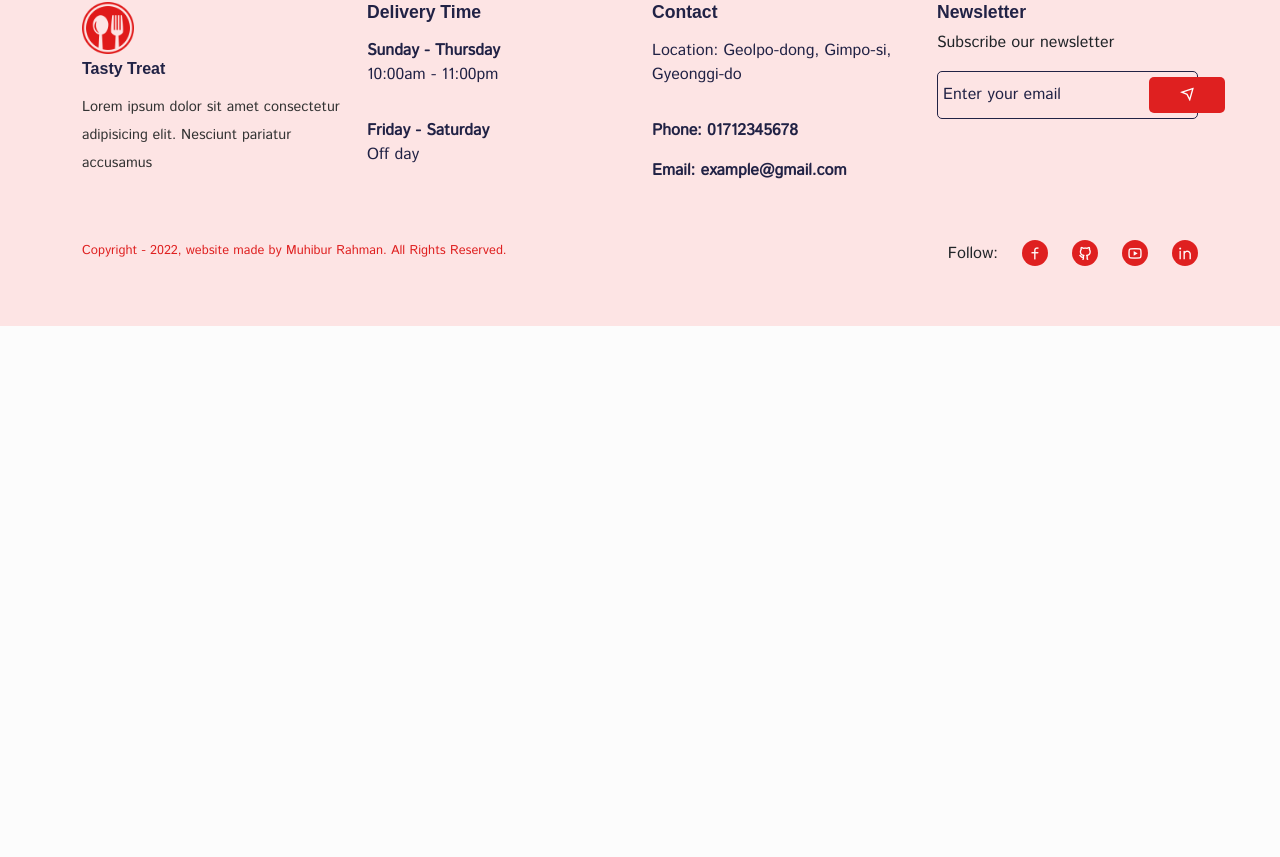
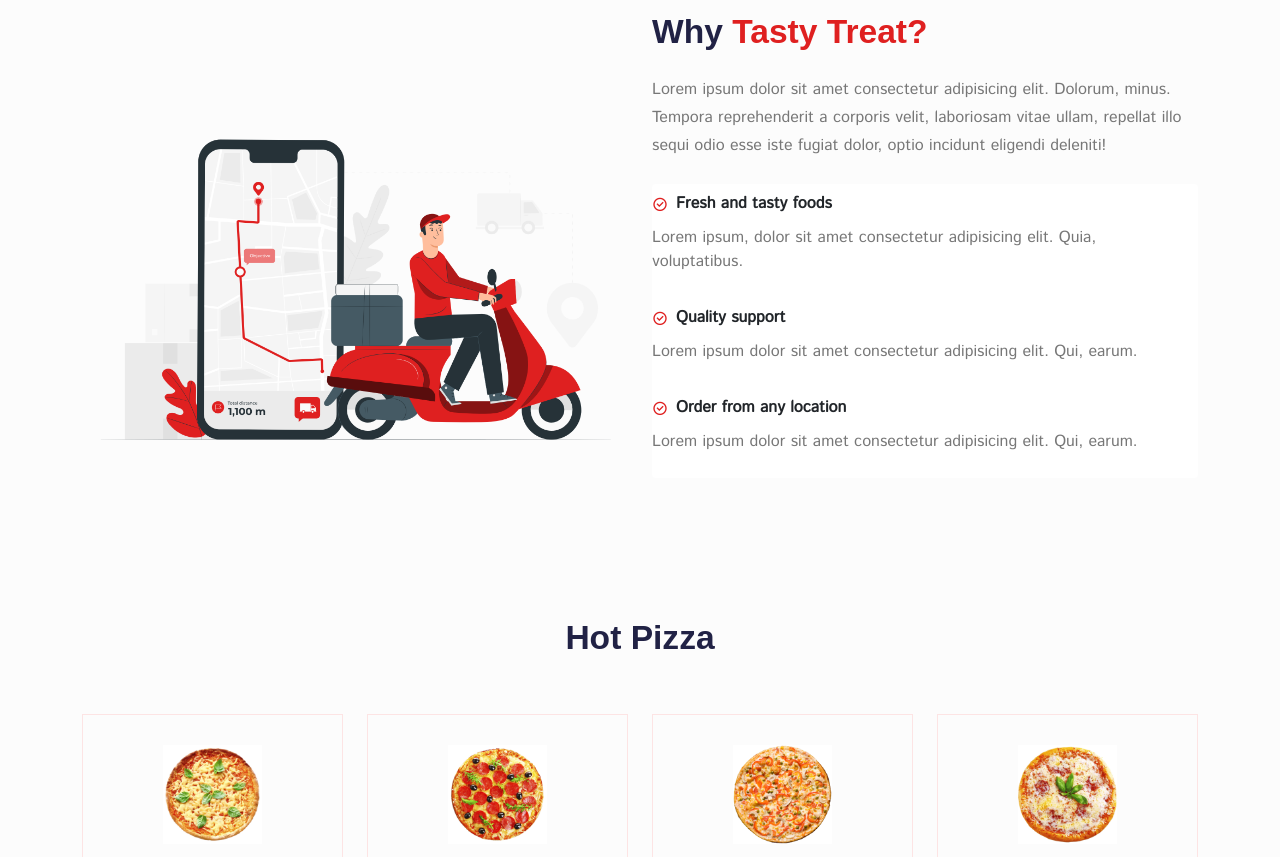
Before and after one commit to rara-record/pizzaman, a React (Create React App) app: page /home in a window 1280 px wide. Shown: the part 3763-4620 px from the top of the page. Before the commit the page ends 4089 px from the top, so only its background shows below. Built offline with nearby package versions, Linux system fonts and the light colour scheme; a web font is replaced by a local one.

Commit message:
[feat] why__choose-us, hotPizza section UI 추가

```diff
--- a/src/pages/Home.jsx
+++ b/src/pages/Home.jsx
@@ -6,9 +6,10 @@
 import ProductCard from '../components/UI/ProductCard'
 
 import { Link } from 'react-router-dom'
-import { Container, Row, Col } from 'reactstrap'
+import { Container, Row, Col, ListGroup, ListGroupItem } from 'reactstrap'
 
 import heroImg from '../assets/images/hero.png'
+import whyImg from '../assets/images/location.png'
 
 import featureImg01 from '../assets/images/service-01.png'
 import featureImg02 from '../assets/images/service-02.png'
@@ -40,6 +41,13 @@
 const Home = () => {
   const [category, setCategory] = useState('ALL')
   const [allProducts, setAllProducts] = useState(products)
+  const [hotPizza, setHotPizza] = useState([])
+
+  useEffect(() => {
+    const filteredPizza = products.filter((item) => item.category === 'Pizza')
+    const slicePizza = filteredPizza.slice(0, 4)
+    setHotPizza(slicePizza)
+  }, [])
 
   useEffect(() => {
     if (category === 'ALL') {
@@ -227,6 +235,80 @@
           </Row>
         </Container>
       </section>
+
+      <section className="why__choose-us">
+        <Container>
+          <Row>
+            <Col lg="6" md="6">
+              <img src={whyImg} alt="why-tasty-treat" className="w-100" />
+            </Col>
+
+            <Col lg="6" md="6">
+              <div className="tasty-treat">
+                <h2 className="tasty__treat-title mb-4">
+                  Why <span>Tasty Treat?</span>
+                </h2>
+                <p className="tasty__treat-desc">
+                  Lorem ipsum dolor sit amet consectetur adipisicing elit.
+                  Dolorum, minus. Tempora reprehenderit a corporis velit,
+                  laboriosam vitae ullam, repellat illo sequi odio esse iste
+                  fugiat dolor, optio incidunt eligendi deleniti!
+                </p>
+
+                <ListGroup className="mt-4">
+                  <ListGroupItem className="border-0 ps-0">
+                    <p className=" choose__us-title d-flex align-items-center gap-2 ">
+                      <i class="ri-checkbox-circle-line"></i> Fresh and tasty
+                      foods
+                    </p>
+                    <p className="choose__us-desc">
+                      Lorem ipsum, dolor sit amet consectetur adipisicing elit.
+                      Quia, voluptatibus.
+                    </p>
+                  </ListGroupItem>
+
+                  <ListGroupItem className="border-0 ps-0">
+                    <p className="choose__us-title d-flex align-items-center gap-2 ">
+                      <i class="ri-checkbox-circle-line"></i> Quality support
+                    </p>
+                    <p className="choose__us-desc">
+                      Lorem ipsum dolor sit amet consectetur adipisicing elit.
+                      Qui, earum.
+                    </p>
+                  </ListGroupItem>
+
+                  <ListGroupItem className="border-0 ps-0">
+                    <p className="choose__us-title d-flex align-items-center gap-2 ">
+                      <i class="ri-checkbox-circle-line"></i>Order from any
+                      location
+                    </p>
+                    <p className="choose__us-desc">
+                      Lorem ipsum dolor sit amet consectetur adipisicing elit.
+                      Qui, earum.
+                    </p>
+                  </ListGroupItem>
+                </ListGroup>
+              </div>
+            </Col>
+          </Row>
+        </Container>
+      </section>
+
+      <section className="hotPizza pt-0">
+        <Container>
+          <Row>
+            <Col lg="12" className="text-center mb-5 ">
+              <h2>Hot Pizza</h2>
+            </Col>
+
+            {hotPizza.map((item) => (
+              <Col lg="3" md="4" sm="6" xs="6" key={item.id}>
+                <ProductCard item={item} />
+              </Col>
+            ))}
+          </Row>
+        </Container>
+      </section>
     </Helmet>
   )
 }
--- a/src/style.css
+++ b/src/style.css
@@ -271,6 +271,23 @@
     border-radius: 5px;
     color: #df2020 !important; }
 
+.why__choose-us .tasty__treat-title span {
+  color: #df2020; }
+
+.why__choose-us .tasty__treat-desc {
+  color: #777;
+  line-height: 28px; }
+
+.why__choose-us .choose__us-title {
+  font-weight: 600;
+  margin-bottom: 10px; }
+  .why__choose-us .choose__us-title i {
+    font-weight: 500 !important;
+    color: #df2020; }
+
+.why__choose-us .choose__us-desc {
+  color: #777; }
+
 @media only screen and (max-width: 576px) {
   .product .food__category {
     flex-direction: column; } }
--- a/src/styles/home/_index.scss
+++ b/src/styles/home/_index.scss
@@ -47,6 +47,31 @@
   }
 }
 
+.why__choose-us {
+  .tasty__treat-title span {
+    color: #df2020;
+  }
+
+  .tasty__treat-desc {
+    color: #777;
+    line-height: 28px;
+  }
+
+  .choose__us-title {
+    font-weight: 600;
+    margin-bottom: 10px;
+
+    i {
+      font-weight: 500 !important;
+      color: #df2020;
+    }
+  }
+
+  .choose__us-desc {
+    color: #777;
+  }
+}
+
 @media only screen and (max-width: 576px) {
   .product {
     .food__category {
```
Also changed, not shown: 1 other file (tests, documents, lock files or other folders).
